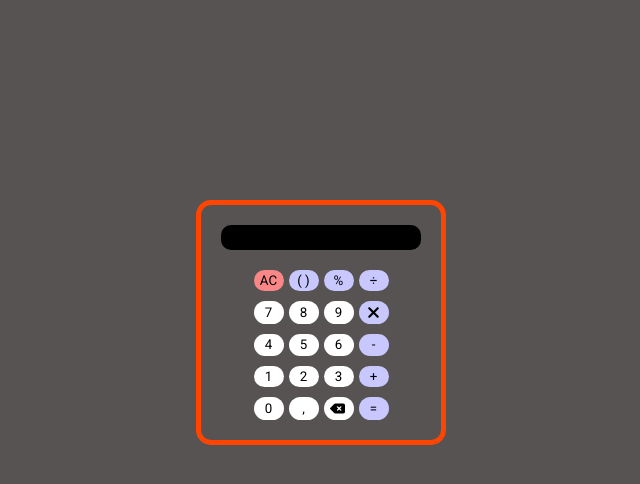
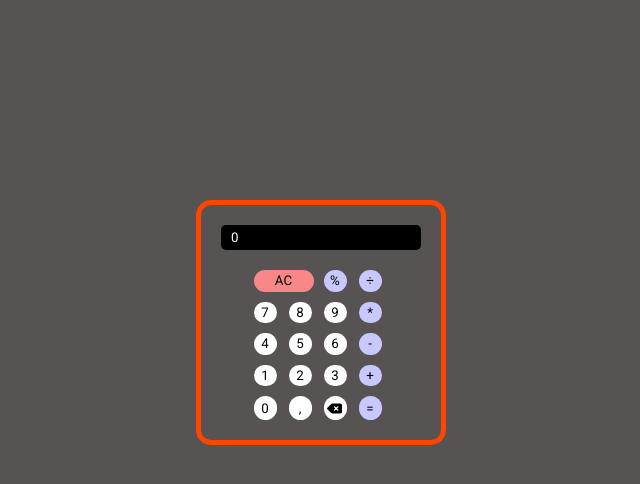
Before and after one commit to IwantHAPPINESS/calculator, a website: page index.html in a window 1280 px wide. Both pictures are taken after a click on the button "AC". Shown: the whole page, without its empty margins (319-959 px from the left). Drawn offline with nearby package versions, Linux system fonts and the light colour scheme.

Commit message:
commit 2

```diff
--- a/index.html
+++ b/index.html
@@ -5,6 +5,10 @@
     <meta http-equiv="X-UA-Compatible" content="IE=edge" />
     <meta name="viewport" content="width=device-width, initial-scale=1.0" />
     <link rel="stylesheet" href="/style/style.css" />
+    <link
+      rel="stylesheet"
+      href="node_modules/bootstrap/dist/css/bootstrap-grid.min.css"
+    />
     <title>Calculator</title>
   </head>
   <body>
@@ -12,25 +16,23 @@
       <div class="calc">
         <input type="text" class="calc__input" />
         <div class="calc__number">
-          <button class="calc__button red detelet__all">AC</button>
-          <button class="calc__button brackets">( )</button>
+          <button class="calc__button red delete__all">AC</button>
+          <!-- <button class="calc__button brackets">( )</button> -->
           <button class="calc__button percent">%</button>
           <button class="calc__button divide">÷</button>
-          <button class="calc__button">7</button>
-          <button class="calc__button">8</button>
-          <button class="calc__button">9</button>
-          <button class="calc__button multiply">
-            <img src="/img/xmark-solid.svg" class="calc__img-xmark" />
-          </button>
-          <button class="calc__button">4</button>
-          <button class="calc__button">5</button>
-          <button class="calc__button">6</button>
+          <button class="calc__button button__num">7</button>
+          <button class="calc__button button__num">8</button>
+          <button class="calc__button button__num">9</button>
+          <button class="calc__button multiply">*</button>
+          <button class="calc__button button__num">4</button>
+          <button class="calc__button button__num">5</button>
+          <button class="calc__button button__num">6</button>
           <button class="calc__button minus">-</button>
-          <button class="calc__button">1</button>
-          <button class="calc__button">2</button>
-          <button class="calc__button">3</button>
+          <button class="calc__button button__num one">1</button>
+          <button class="calc__button button__num">2</button>
+          <button class="calc__button button__num">3</button>
           <button class="calc__button plus">+</button>
-          <button class="calc__button">0</button>
+          <button class="calc__button button__num">0</button>
           <button class="calc__button">,</button>
           <button class="calc__button">
             <img src="/img/delete-left-solid.svg" class="calc__img-delete" />
@@ -39,7 +41,6 @@
         </div>
       </div>
     </div>
-
     <script src="js/script.js"></script>
   </body>
 </html>
--- a/js/script.js
+++ b/js/script.js
@@ -0,0 +1,24 @@
+let buttonNum = document.querySelector(".calc__number");
+let input = document.querySelector(".calc__input");
+
+let count = "";
+
+let deleteAll = document.querySelector(".delete__all");
+
+deleteAll.addEventListener("click", () => {
+  count = "";
+  input.value = "0";
+});
+
+console.log(input);
+buttonNum.addEventListener("click", (e) => {
+  if (!e.target.classList.contains("calc__button")) return;
+
+  if (e.target.textContent == "AC") {
+    return;
+  }
+  count += e.target.textContent;
+  console.log(count);
+
+  input.value = count;
+});
--- a/package.json
+++ b/package.json
@@ -15,5 +15,8 @@
   "bugs": {
     "url": "https://github.com/IwantHAPPINESS/calculator/issues"
   },
-  "homepage": "https://github.com/IwantHAPPINESS"
+  "homepage": "https://github.com/IwantHAPPINESS",
+  "dependencies": {
+    "bootstrap": "^5.3.2"
+  }
 }
--- a/scss/style.scss
+++ b/scss/style.scss
@@ -95,13 +95,14 @@ body {
     // height: 100vh;
     font-family: Roboto;
     background-color: rgb(87, 83, 83);
+    padding-top: 200px;
+    width: 100vw;
 }
 .container {
     display: flex;
     justify-content: center;
     align-content: center;
     flex-wrap: wrap;
-    margin: 200px 0 0 0;
 }
 .calc {
     border: 5px solid orangered;
@@ -114,8 +115,8 @@ body {
         height: 25px;
         background-color: black;
         color: white;
-        border-radius: 10px;
-        padding: 0 0 0 5px;
+        border-radius: 5px;
+        padding: 0 0 0 10px;
     }
     // .calc__number
 
@@ -132,8 +133,7 @@ body {
     // .calc__button
 
     &__button {
-        // width: 50px;
-        // height: 50px;
+        width: 23px;
         border-radius: 50px;
         background-color: #fff;
         transition: 0.5s;
@@ -162,6 +162,8 @@ body {
 
 .red {
     background-color: rgb(250, 135, 135);
+    grid-column: 1/3;
+    width: 60px;
 }
 
 .brackets,
```
Also changed, not shown: style/style.css, 3 other files.
